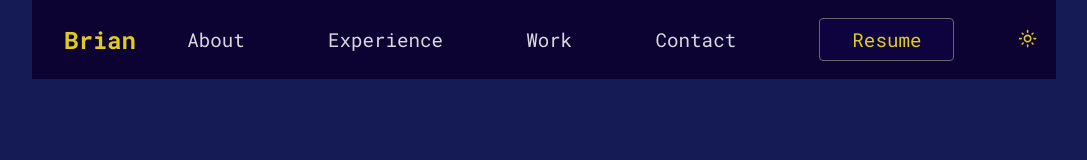
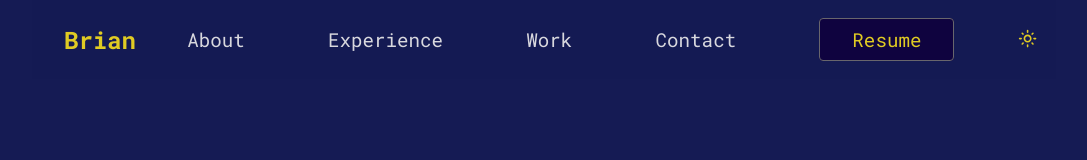
Before and after one commit to brain-ambani/brian-codes, a React (Create React App) app: page / in a window 1280 px wide. Shown: the top 160 px of the page, without its empty margins (96-1183 px from the left). Built offline with nearby package versions, Linux system fonts and the light colour scheme.

Commit message:
updated the nav styles

```diff
--- a/src/components/nav/Nav.css
+++ b/src/components/nav/Nav.css
@@ -4,7 +4,8 @@
   align-items: center;
   padding: 1.2rem 2rem;
   position: sticky;
-  background-color: #0c0230;
+  /* background-color: #0c0230; */
+  background-color: #151b54;
 
   opacity: 0.9;
   top: 0;
```
